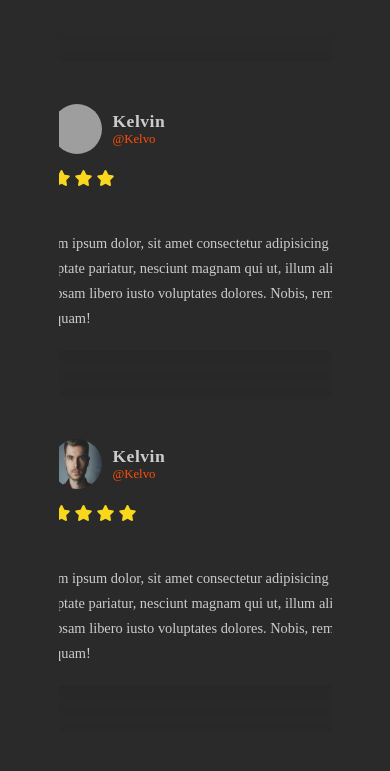
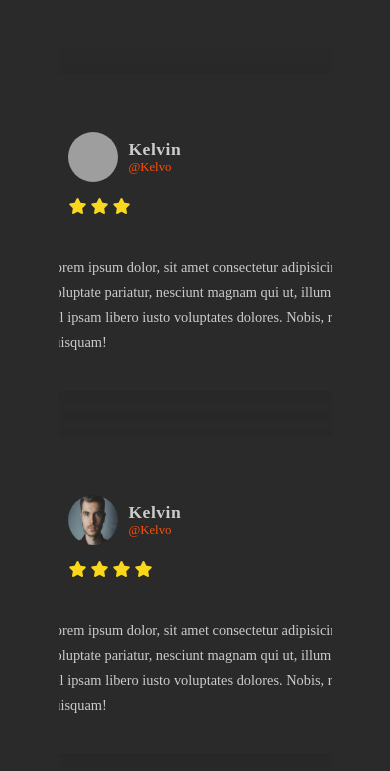
Before and after one commit to DwebAgency2/Mr-Paul, a plain HTML site: page index.html in a window 390 px wide. Shown: the part 4022-4793 px from the top of the page. Drawn offline with nearby package versions, Linux system fonts and the light colour scheme; grey boxes are pictures that could not be loaded.

Commit message:
modified:   style.css

```diff
--- a/style.css
+++ b/style.css
@@ -719,13 +719,17 @@ header.sticky {
 
   .testimonial-box-container {
     width: auto;
-  }
+    padding: 2rem;
+
 
   .box-top {
     padding: 1.4rem;
     flex-direction: column;
     justify-content: flex-start;
     align-items: flex-start;
+
+    margin: 1rem;
+  }
   }
 
   .profile {
@@ -752,9 +756,10 @@ header.sticky {
   }
 
   .client-comment p {
-    width: 100%;
+    width: 90%;
     justify-content: flex-start;
     line-height: 25px;
+    margin: 1rem;
   }
 
   .contact-text {
@@ -820,6 +825,7 @@ header.sticky {
     flex-direction: column;
     justify-content: flex-start;
     align-items: flex-start;
+    margin: 1rem;
   }
 
   .profile {
@@ -849,6 +855,7 @@ header.sticky {
     width: 100%;
     justify-content: flex-start;
     line-height: 25px;
+    margin: 1rem;
   }
 }
 
@@ -892,6 +899,7 @@ header.sticky {
     flex-direction: column;
     justify-content: flex-start;
     align-items: flex-start;
+    margin: 1rem;
   }
 
   .profile {
@@ -921,6 +929,7 @@ header.sticky {
     width: 100%;
     justify-content: flex-start;
     line-height: 25px;
+    margin: 1rem;
   }
 }
 
```
